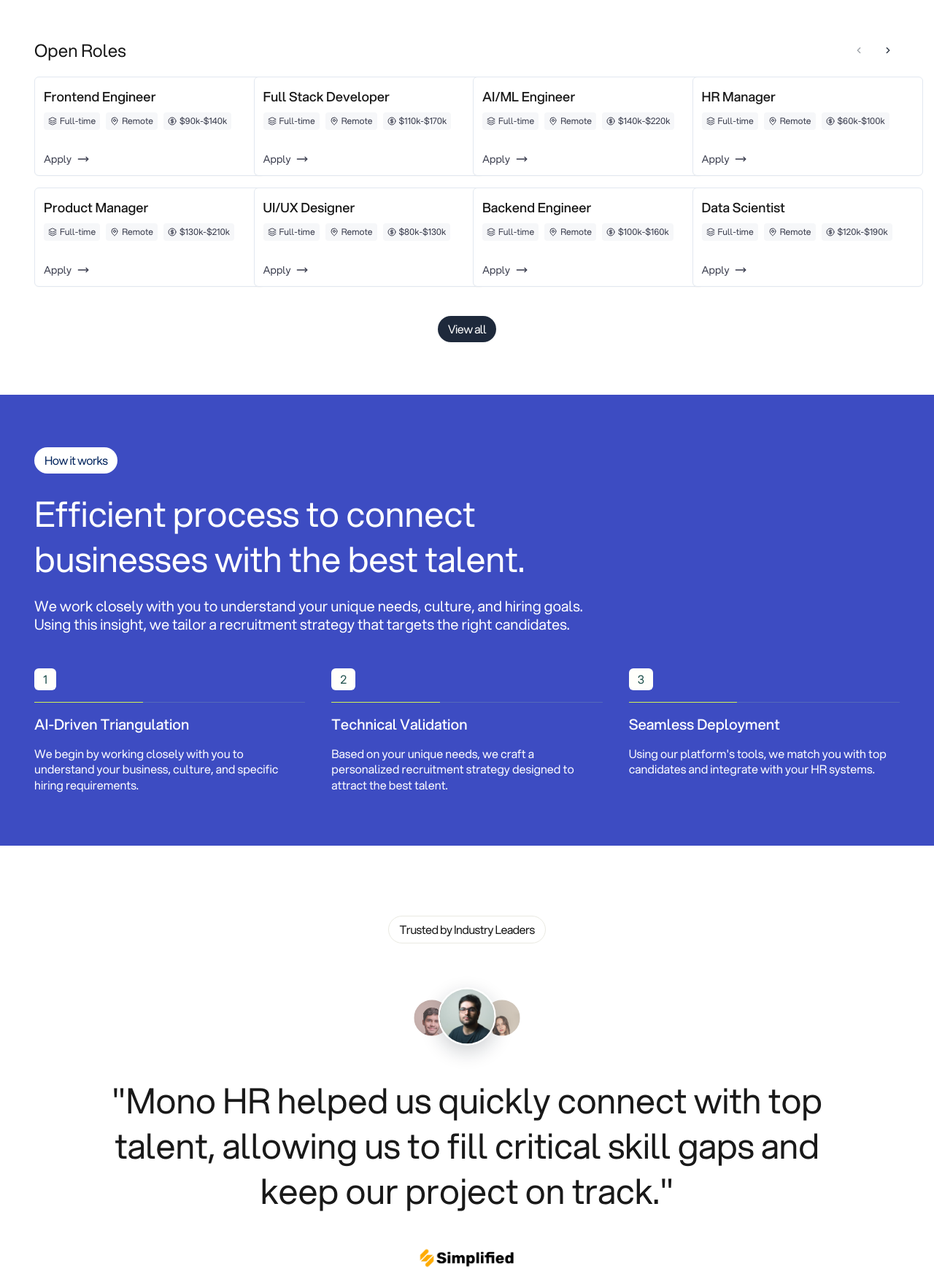
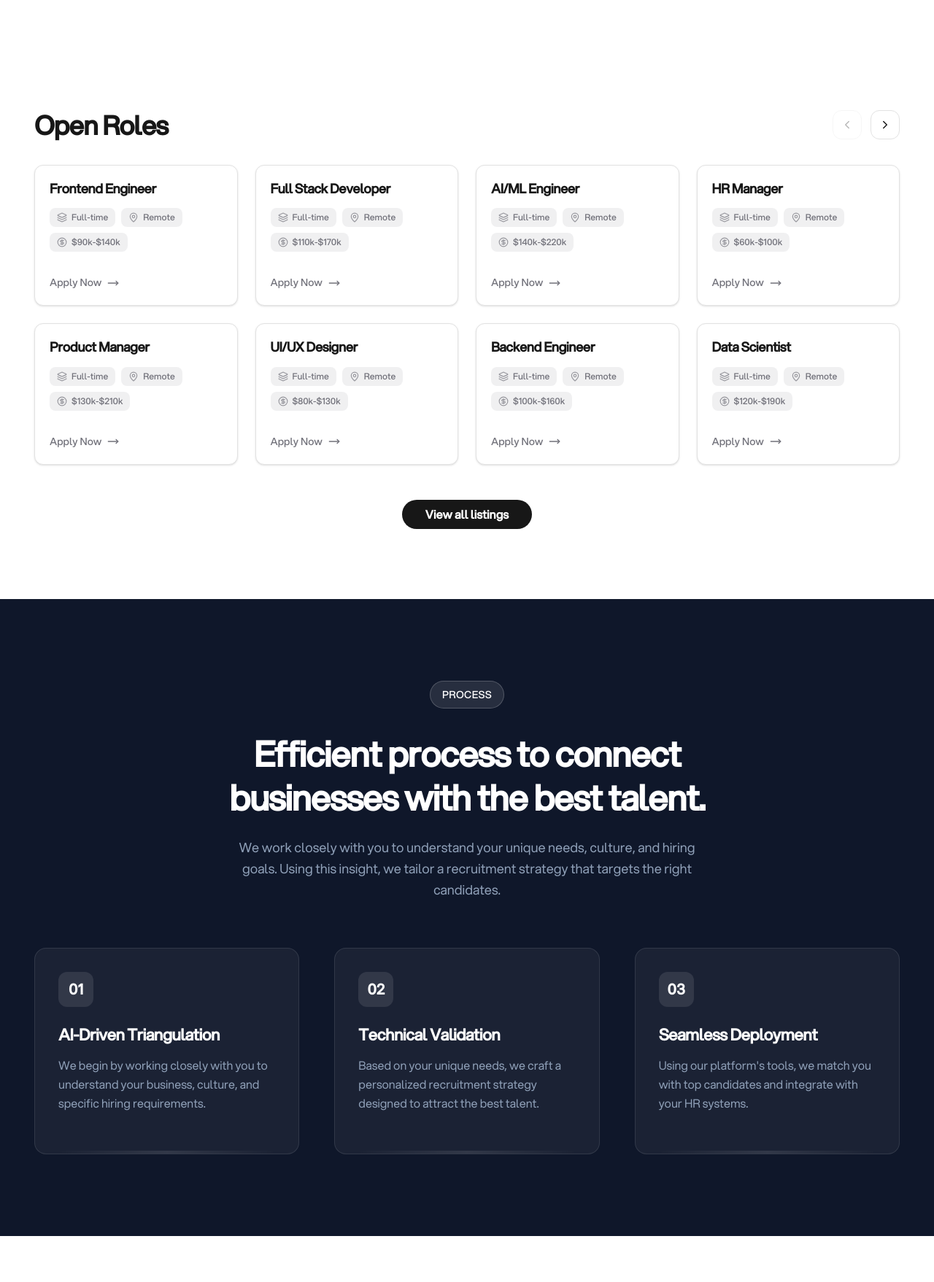
Before and after one commit to TapasDash/monohr, a Next.js app: page / in a window 1280 px wide. Shown: the part 1040-2797 px from the top of the page at 73% size. Built offline with nearby package versions, Linux system fonts and the light colour scheme.

Commit message:
refactor: update FAQ animations, unify design system tokens, and remove ThemeToggle component

```diff
--- a/package.json
+++ b/package.json
@@ -15,6 +15,7 @@
   },
   "dependencies": {
     "@base-ui/react": "^1.4.1",
+    "framer-motion": "^12.38.0",
     "lucide-react": "^1.16.0",
     "next": "16.2.6",
     "next-themes": "^0.4.6",
--- a/src/app/layout.tsx
+++ b/src/app/layout.tsx
@@ -3,7 +3,6 @@ import './globals.css';
 
 import type { Metadata } from 'next';
 import localFont from 'next/font/local';
-import { ThemeProvider } from 'next-themes';
 
 const aspekta = localFont({
   src: [
@@ -70,8 +69,13 @@ const appleGaramond = localFont({
 });
 
 export const metadata: Metadata = {
-  title: 'Create Next App',
-  description: 'Generated by create next app',
+  title: 'MonoHR | Hire the Top 1% of Engineering Talent',
+  description: 'MonoHR helps you ship faster by connecting you with vetted engineering talent. Payroll, compliance, and benefits handled remotely with confidence.',
+  openGraph: {
+    title: 'MonoHR | Hire the Top 1% of Engineering Talent',
+    description: 'MonoHR helps you ship faster by connecting you with vetted engineering talent.',
+    type: 'website',
+  },
 };
 
 export default function RootLayout({
@@ -82,17 +86,9 @@ export default function RootLayout({
   return (
     <html
       lang="en"
-      suppressHydrationWarning
       className={`${aspekta.variable} ${appleGaramond.variable} h-full antialiased`}
     >
-      <body className="flex min-h-full flex-col">
-        <ThemeProvider
-          attribute="class"
-          defaultTheme="system"
-          enableSystem
-          disableTransitionOnChange
-        >
-          <div className='min-h-screen transition-colors duration-300 overflow-x-hidden'>
+      <body className="flex min-h-full flex-col bg-background text-foreground transition-colors duration-300 overflow-x-hidden">
         <div className='relative'>
           <Navbar />
         </div>
@@ -101,8 +97,6 @@ export default function RootLayout({
         >
           {children}
         </main>
-          </div>
-        </ThemeProvider>
       </body>
     </html>
   );
--- a/src/components/common/JobCard.tsx
+++ b/src/components/common/JobCard.tsx
@@ -6,83 +6,41 @@ interface JobCardProps {
     highlighted?: boolean
 }
 
-const StackIcon = () => (
-    <svg
-        xmlns="http://www.w3.org/2000/svg"
-        viewBox="0 0 24 24"
-        fill="none"
-        stroke="currentColor"
-        strokeWidth="1.8"
-        className="h-3.5 w-3.5"
-        aria-hidden="true"
-    >
-        <path d="M12 3 2.5 8 12 13 21.5 8 12 3Z" />
-        <path d="m2.5 12 9.5 5 9.5-5" />
-    </svg>
-)
-
-const PinIcon = () => (
-    <svg
-        xmlns="http://www.w3.org/2000/svg"
-        viewBox="0 0 24 24"
-        fill="none"
-        stroke="currentColor"
-        strokeWidth="1.8"
-        className="h-3.5 w-3.5"
-        aria-hidden="true"
-    >
-        <path d="M12 13.25a3.25 3.25 0 1 0 0-6.5 3.25 3.25 0 0 0 0 6.5Z" />
-        <path d="M19.25 10.9c0 6.8-7.25 10.35-7.25 10.35S4.75 17.7 4.75 10.9a7.25 7.25 0 1 1 14.5 0Z" />
-    </svg>
-)
-
-const DollarIcon = () => (
-    <svg
-        xmlns="http://www.w3.org/2000/svg"
-        viewBox="0 0 24 24"
-        fill="none"
-        stroke="currentColor"
-        strokeWidth="1.8"
-        className="h-3.5 w-3.5"
-        aria-hidden="true"
-    >
-        <circle cx="12" cy="12" r="9" />
-        <path d="M14.8 9.2c0-.95-1.25-1.7-2.8-1.7s-2.8.75-2.8 1.7S10.45 11 12 11s2.8.75 2.8 1.7S13.55 14.4 12 14.4s-2.8-.75-2.8-1.7" />
-        <path d="M12 6.6v10.8" />
-    </svg>
-)
-
 export function JobCard({ job, highlighted = false }: JobCardProps) {
     return (
         <div
-            className="group w-79 h-34 rounded-md border border-[#E2E8F0] bg-[#FFFFFF] py-4 px-3 shadow-[0_1px_0_rgba(16,24,40,0.02)] transition-colors"
+            className="group relative flex flex-col justify-between rounded-xl border border-border bg-background p-5 shadow-sm transition-all duration-300 hover:-translate-y-1 hover:shadow-md hover:border-foreground/20"
         >
-            <h3 className="text-[14px] font-medium leading-5 tracking-normal text-foreground lg:text-[18px]">
+            <div>
+                <h3 className="text-[16px] font-semibold leading-tight tracking-tight text-foreground lg:text-[18px]">
                     {job.title}
                 </h3>
 
-            <div className="mt-3 flex flex-wrap gap-2 text-[12px] leading-4 text-[#36394A]">
-                <span className="inline-flex items-center gap-1 rounded bg-[#F6F7F9] px-1.5 py-1">
-                    <Layers size={12} />
+                <div className="mt-4 flex flex-wrap gap-2 text-[12px] font-medium text-muted">
+                    <span className="inline-flex items-center gap-1.5 rounded-lg bg-muted/10 px-2.5 py-1">
+                        <Layers size={14} className="opacity-70" />
                         {job.employmentType}
                     </span>
-               <span className="inline-flex items-center gap-1 rounded bg-[#F6F7F9] px-1.5 py-1">
-                    <MapPin size={12} />
+                    <span className="inline-flex items-center gap-1.5 rounded-lg bg-muted/10 px-2.5 py-1">
+                        <MapPin size={14} className="opacity-70" />
                         {job.workMode}
                     </span>
-               <span className="inline-flex items-center gap-1 rounded bg-[#F6F7F9] px-1.5 py-1">
-                    <CircleDollarSign size={12} />
+                    <span className="inline-flex items-center gap-1.5 rounded-lg bg-muted/10 px-2.5 py-1">
+                        <CircleDollarSign size={14} className="opacity-70" />
                         {job.salaryRange}
                     </span>
                 </div>
+            </div>
 
+            <div className="mt-8 flex items-center justify-between">
                 <button
                     type="button"
-                className="mt-8 inline-flex items-center justify-end gap-2 text-[14px] leading-4 text-[#36394A] group-hover:text-foreground"
+                    className="inline-flex items-center gap-2 text-[14px] font-medium text-muted transition-colors group-hover:text-foreground"
                 >
-                <span>Apply</span>
-                <MoveRight size={16}/>
+                    <span>Apply Now</span>
+                    <MoveRight size={16} className="transition-transform group-hover:translate-x-1" />
                 </button>
+            </div>
         </div>
     )
 }
--- a/src/components/sections/HeroSection.tsx
+++ b/src/components/sections/HeroSection.tsx
@@ -7,7 +7,7 @@ const HeroSection = () => {
             aria-labelledby="hero-heading"
         >
             <div className="mx-auto flex w-full max-w-230 flex-col items-center text-center">
-                <div className="mb-8 inline-flex flex-wrap items-center justify-center overflow-hidden rounded-full border border-[#EAEAE2] bg-[#FFFFFF] shadow-[0_1px_0_rgba(0,0,0,0.04)] lg:mb-10 divide-y sm:divide-x divide-[#EAEAE2]">
+                <div className="mb-8 inline-flex flex-wrap items-center justify-center overflow-hidden rounded-full border border-border bg-background shadow-[0_1px_0_rgba(0,0,0,0.04)] lg:mb-10 divide-y sm:divide-x divide-border">
                     <span className=" px-3.5 py-1.5 text-[16px] leading-6 text-foreground">
                         Avg time-to-hire: 48h
                     </span>
@@ -26,14 +26,14 @@ const HeroSection = () => {
                     Ship Faster. Hire the Top 1% of Engineering Talent.
                 </h1>
 
-                <p className="mt-6 max-w-[427px] text-[14px] leading-[1.15] tracking-[-0.01em] text-foreground/50 sm:text-[16px] lg:mt-7 lg:text-[20px]">
+                <p className="mt-6 max-w-[427px] text-[14px] leading-[1.15] tracking-[-0.01em] text-muted sm:text-[16px] lg:mt-7 lg:text-[20px]">
                     Payroll, compliance, benefits, and everything you need to hire remotely with
                     confidence.
                 </p>
 
                 <button
                     type="button"
-                    className="mt-8 inline-flex items-center gap-3 rounded-full bg-foreground px-[25px] py-[15px] text-[18px] font-medium leading-none text-white lg:mt-9"
+                    className="mt-8 inline-flex items-center gap-3 rounded-full bg-foreground px-[25px] py-[15px] text-[18px] font-medium leading-none text-background transition-all hover:scale-105 active:scale-95 lg:mt-9"
                 >
                     Deploy a Team
 
--- a/src/components/sections/HowItWorksSection.tsx
+++ b/src/components/sections/HowItWorksSection.tsx
@@ -1,18 +1,18 @@
 const processSteps = [
   {
-    id: "1",
+    id: "01",
     title: "AI-Driven Triangulation",
     description:
       "We begin by working closely with you to understand your business, culture, and specific hiring requirements.",
   },
   {
-    id: "2",
+    id: "02",
     title: "Technical Validation",
     description:
       "Based on your unique needs, we craft a personalized recruitment strategy designed to attract the best talent.",
   },
   {
-    id: "3",
+    id: "03",
     title: "Seamless Deployment",
     description:
       "Using our platform's tools, we match you with top candidates and integrate with your HR systems.",
@@ -21,36 +21,39 @@ const processSteps = [
 
 export function HowItWorksSection() {
   return (
-    <section className="bg-[#3D4CC2] px-4 py-14 text-white lg:px-11.75 lg:py-18 ">
-      <div className="mx-auto w-full max-w-1440 space-y-6">
-        <span className="inline-flex rounded-full bg-white px-3.5 py-1.5 text-[16px] leading-6 tracking-[-0.56px] align-middle text-[#00235C]">
-          How it works
-        </span>
-        <div className="max-w-[755px] space-y-5">
-          <h2 className="text-[40px] leading-[130%] tracking-[-0.05%] lg:text-[48px]">
+    <section className="bg-[#0F172A] px-4 py-20 text-white lg:px-11.75 lg:py-28">
+      <div className="mx-auto w-full max-w-323">
+        <div className="flex flex-col items-center text-center mb-16">
+          <span className="inline-flex rounded-full bg-white/10 border border-white/20 px-4 py-1.5 text-[14px] font-medium leading-6 tracking-wide text-white uppercase">
+            Process
+          </span>
+          <h2 className="mt-8 text-[36px] font-semibold leading-tight tracking-tight lg:text-[48px] max-w-3xl">
             Efficient process to connect businesses with the best talent.
           </h2>
-
-          <p className="text-[20px] leading-[125%] tracking-[-0.05%]">
+          <p className="mt-6 text-[18px] leading-relaxed text-slate-400 max-w-2xl">
             We work closely with you to understand your unique needs, culture, and hiring goals.
             Using this insight, we tailor a recruitment strategy that targets the right candidates.
           </p>
         </div>
 
-
-        <div className="mt-12 grid grid-cols-1 lg:grid-cols-3 gap-9">
+        <div className="grid grid-cols-1 md:grid-cols-3 gap-12">
           {processSteps.map((step) => (
-            <article key={step.id} className="space-y-4">
-              <span className="inline-flex h-7.5 min-w-7.5 items-center justify-center rounded-md bg-[#FFFFFB] px-3 py-1 text-[16px] leading-[135%] tracking-[-0.05%] text-[#1F514C]">
+            <article key={step.id} className="group relative space-y-6 p-8 rounded-2xl bg-white/5 border border-white/10 transition-all hover:bg-white/[0.08] hover:border-white/20">
+              <span className="inline-flex h-12 w-12 items-center justify-center rounded-xl bg-white/10 text-[20px] font-bold text-white transition-colors group-hover:bg-white group-hover:text-[#0F172A]">
                 {step.id}
               </span>
-              <div className="h-px w-full bg-[#AEDA9433]">
-                <div className="h-full w-2/5 bg-[#D0F255]" />
+
+              <div className="space-y-4">
+                <h3 className="text-[22px] font-bold leading-tight tracking-tight text-white">
+                  {step.title}
+                </h3>
+                <p className="text-[16px] leading-relaxed text-slate-400 group-hover:text-slate-300 transition-colors">
+                  {step.description}
+                </p>
               </div>
-              <h3 className="text-[20px] leading-[135%] tracking-[-0.05%] font-[550]">{step.title}</h3>
-              <p className=" text-[16px] leading-[135%] tracking-[-0.05%] ">
-                {step.description}
-              </p>
+
+              {/* Decorative line */}
+              <div className="absolute bottom-0 left-8 right-8 h-1 bg-gradient-to-r from-transparent via-white/10 to-transparent group-hover:via-white/30 transition-all" />
             </article>
           ))}
         </div>
--- a/src/components/sections/JobListingsGrid.tsx
+++ b/src/components/sections/JobListingsGrid.tsx
@@ -30,47 +30,47 @@ export function JobListingsGrid() {
     }
 
     return (
-        <section className="px-4 pb-18 lg:px-11.75" aria-labelledby="open-roles-heading">
-            <div className="mx-auto w-full max-w-323 space-y-5">
+        <section className="px-4 py-20 lg:px-11.75 lg:py-24" aria-labelledby="open-roles-heading">
+            <div className="mx-auto w-full max-w-323 space-y-8">
                 <div className="flex items-center justify-between gap-3">
-                    <h2 className="text-[24px] leading-7 ">
+                    <h2 className="text-[28px] font-bold leading-tight tracking-tight text-foreground lg:text-[36px]">
                         Open Roles
                     </h2>
 
-                    <div className="flex items-center gap-2">
+                    <div className="flex items-center gap-3">
                         <button
                             type="button"
                             aria-label="Previous jobs"
                             onClick={handlePrevious}
                             disabled={isPrevDisabled}
-                            className={`inline-flex h-8 w-8 items-center justify-center rounded-lg bg-white text-[#1F2937] ${isPrevDisabled ? "cursor-not-allowed opacity-45" : "hover:bg-[#F4F5F7]"}`}
+                            className={`inline-flex h-10 w-10 items-center justify-center rounded-xl border border-border bg-background text-foreground transition-all ${isPrevDisabled ? "opacity-30 cursor-not-allowed" : "hover:bg-foreground hover:text-background hover:border-foreground"}`}
                         >
-                            <ChevronLeft size={14} />
+                            <ChevronLeft size={18} />
                         </button>
                         <button
                             type="button"
                             aria-label="Next jobs"
                             onClick={handleNext}
                             disabled={isNextDisabled}
-                            className={`inline-flex h-8 w-8 items-center justify-center rounded-lg bg-white text-[#1F2937] ${isNextDisabled ? "cursor-not-allowed opacity-45" : "hover:bg-[#F4F5F7]"}`}
+                            className={`inline-flex h-10 w-10 items-center justify-center rounded-xl border border-border bg-background text-foreground transition-all ${isNextDisabled ? "opacity-30 cursor-not-allowed" : "hover:bg-foreground hover:text-background hover:border-foreground"}`}
                         >
-                            <ChevronRight size={14}/>
+                            <ChevronRight size={18}/>
                         </button>
                     </div>
                 </div>
 
-                <div className="grid grid-cols-1 gap-4 md:grid-cols-2 xl:grid-cols-4">
+                <div className="grid grid-cols-1 gap-6 md:grid-cols-2 xl:grid-cols-4">
                     {homepageJobs.map((job) => (
                         <JobCard key={job.id} job={job} />
                     ))}
                 </div>
 
-                <div className="mt-10 flex justify-center">
+                <div className="mt-12 flex justify-center">
                     <button
                         type="button"
-                        className="inline-flex items-center rounded-full bg-[#1E293B] px-3.5 py-1.5 text-[16px] leading-6 tracking-[-0.56px] text-white hover:bg-[#162033]"
+                        className="inline-flex items-center rounded-full bg-foreground px-8 py-3 text-[16px] font-semibold leading-none text-background transition-all hover:scale-105 active:scale-95"
                     >
-                        View all
+                        View all listings
                     </button>
                 </div>
             </div>
--- a/src/components/sections/TestimonialsSection.tsx
+++ b/src/components/sections/TestimonialsSection.tsx
@@ -1,7 +1,8 @@
 "use client"
 
-import { useEffect, useState } from "react"
+import { useState } from "react"
 import Image from "next/image"
+import { motion, AnimatePresence } from "framer-motion"
 
 interface Testimonial {
   id: number
@@ -58,82 +59,91 @@ export function TestimonialsSection() {
     return (index + totalTestimonials) % totalTestimonials
   }
 
+  const activeTestimonial = testimonials[activeIndex]
 
-
-  const activeTestimonial = testimonials[activeIndex]
-  const visibleProfiles = [
-    {
-      index: getWrappedIndex(activeIndex - 1),
-      positionClass:
-        "mt-[10px] h-14 w-14 scale-95 opacity-75 hover:opacity-100 hover:scale-100",
-    },
-    {
-      index: activeIndex,
-      positionClass: "h-18 w-18 scale-110 shadow-[0_8px_24px_rgba(15,23,42,0.2)]",
-    },
-    {
-      index: getWrappedIndex(activeIndex + 1),
-      positionClass:
-        "mt-[10px] h-14 w-14 scale-95 opacity-75 hover:opacity-100 hover:scale-100",
-    },
+  const profileIndices = [
+    getWrappedIndex(activeIndex - 1),
+    activeIndex,
+    getWrappedIndex(activeIndex + 1),
   ]
 
   return (
-    <section className="px-4 py-18 lg:px-11.75 lg:py-24" aria-labelledby="testimonials-heading">
-      <div className="mx-auto flex w-full max-w-260 flex-col items-center text-center">
+    <section className="px-4 py-28 bg-background lg:px-11.75" aria-labelledby="testimonials-heading">
+      <div className="mx-auto flex w-full max-w-323 flex-col items-center text-center">
 
-        <span className="inline-flex rounded-full border border-[#EAEAE2] bg-white px-3.5 py-1.5 text-[16px] leading-6 tracking-[-0.56px] align-middle text-foreground">
-          Trusted by Industry Leaders
+        <span className="inline-flex rounded-full border border-border bg-background px-4 py-1.5 text-[14px] font-medium leading-6 tracking-wide text-foreground uppercase">
+          Success Stories
         </span>
 
-        <div className="mt-16 flex items-start justify-center -space-x-[16px]">
-          {visibleProfiles.map((profile) => {
-            const testimonial = testimonials[profile.index]
-            const isActive = profile.index === activeIndex
+        <div className="mt-16 flex items-center justify-center gap-4">
+          {profileIndices.map((idx, pos) => {
+            const testimonial = testimonials[idx]
+            const isActive = idx === activeIndex
 
             return (
-              <button
-                key={testimonial.id}
-                type="button"
-                onClick={() => setActiveIndex(profile.index)}
-                aria-label={`Show testimonial from ${testimonial.person.name}`}
-                aria-current={isActive}
-                className={`inline-flex items-center justify-center rounded-full border-2 border-white transition-all duration-300 ${profile.positionClass} ${isActive ? "z-10" : "z-0"}`}
+              <motion.button
+                key={`${testimonial.id}-${pos}`}
+                layout
+                onClick={() => setActiveIndex(idx)}
+                className={`relative flex items-center justify-center rounded-full border-4 border-background shadow-xl overflow-hidden transition-opacity ${
+                  isActive ? "z-10 w-24 h-24 ring-4 ring-foreground/5" : "w-16 h-16 opacity-40 hover:opacity-100"
+                }`}
+                initial={false}
+                animate={{
+                  scale: isActive ? 1.2 : 0.9,
+                }}
               >
                 <Image
                   src={testimonial.person.avatar}
                   alt={testimonial.person.name}
                   fill
-                  className={`rounded-full object-cover object-top ${isActive ? "w-[75px] h-[75px]" : "w-[60px] h-[60px]"}`}
+                  className="object-cover object-top"
                 />
-              </button>
+              </motion.button>
             )
           })}
         </div>
 
-        <blockquote className="mt-12 max-w-[1120px] text-[36px] leading-[130%] tracking-[-0.05%] text-[#191919] lg:text-[48px] text-center">
+        <div className="relative mt-12 min-h-[200px] flex flex-col items-center">
+          <AnimatePresence mode="wait">
+            <motion.div
+              key={activeIndex}
+              initial={{ opacity: 0, y: 20 }}
+              animate={{ opacity: 1, y: 0 }}
+              exit={{ opacity: 0, y: -20 }}
+              transition={{ duration: 0.4, ease: "easeOut" }}
+              className="flex flex-col items-center"
+            >
+              <blockquote className="max-w-4xl text-[32px] font-medium italic leading-tight tracking-tight text-foreground lg:text-[44px]">
                 &quot;{activeTestimonial.quote}&quot;
               </blockquote>
 
-        <div className="mt-10">
+              <div className="mt-10 flex flex-col items-center gap-4">
                 <Image
                   src={activeTestimonial.companyLogo}
                   alt={activeTestimonial.companyAlt}
-            width={160}
-            height={40}
-            className="h-10 w-auto object-contain"
+                  width={140}
+                  height={36}
+                  className="h-9 w-auto object-contain opacity-80"
                 />
+                <span className="text-[16px] font-semibold text-foreground">
+                  {activeTestimonial.person.name}
+                </span>
+              </div>
+            </motion.div>
+          </AnimatePresence>
         </div>
 
-        <div className="mt-8 flex items-center gap-2">
-          {testimonials.map((testimonial, index) => (
+        <div className="mt-12 flex items-center gap-3">
+          {testimonials.map((_, index) => (
             <button
-              key={testimonial.id}
+              key={index}
               type="button"
               onClick={() => setActiveIndex(index)}
+              className={`h-2 rounded-full transition-all duration-300 ${
+                index === activeIndex ? "w-12 bg-foreground" : "w-2 bg-muted/30 hover:bg-muted"
+              }`}
               aria-label={`Go to testimonial ${index + 1}`}
-              className={`h-2 rounded-full transition-all ${index === activeIndex ? "w-8 bg-[#1E293B]" : "w-2 bg-[#CBD5E1] hover:bg-[#94A3B8]"
-                }`}
             />
           ))}
         </div>
```
Also changed, not shown: src/app/globals.css (+4 -7 lines), src/components/Navbar.tsx (+15 -29 lines), src/components/ThemeToggle.tsx (deleted, +0 -43 lines), src/components/sections/FAQSection.tsx (+38 -23 lines), 1 other file (tests, documents, lock files or other folders). Lines whose indentation alone changed are shown as unchanged.
